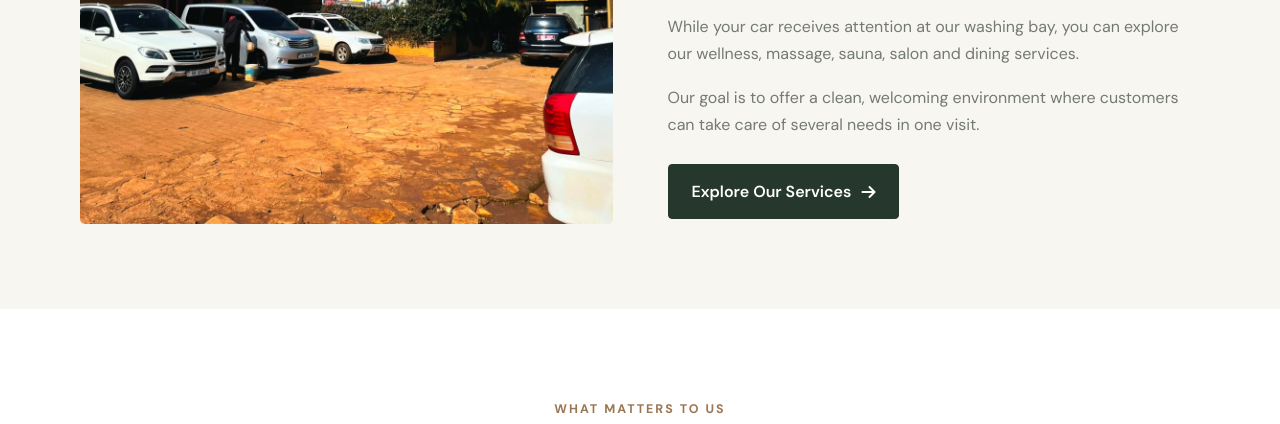
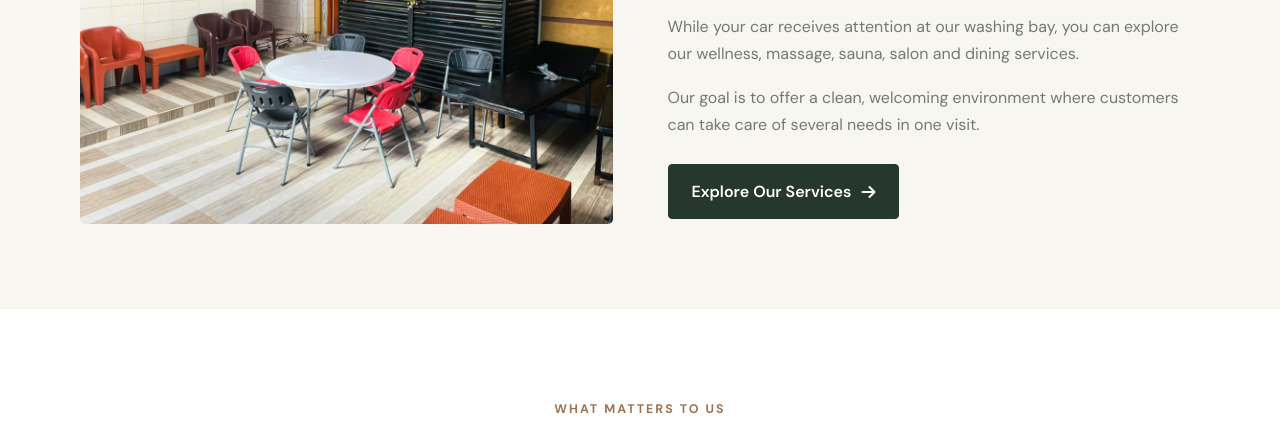
Before and after one commit to abdallahkyamera/missi_auto_spa, a plain HTML site: page about.html in a window 1280 px wide. Shown: the part 848-1272 px from the top of the page. Drawn offline with nearby package versions, Linux system fonts and the light colour scheme.

Commit message:
added images

```diff
--- a/about.html
+++ b/about.html
@@ -209,7 +209,7 @@
       <div class="container story-grid">
         <img
           class="story-image reveal"
-          src="aerial_view.jpeg"
+          src="dinning2.jpeg"
           alt="Car care and cleaning"
           onerror="this.onerror=null;this.src='https://images.unsplash.com/photo-1607860108855-64acf2078ed9?auto=format&fit=crop&w=1000&q=85'"
         >
```
Also changed, not shown: index.html (+1 -1 lines).
